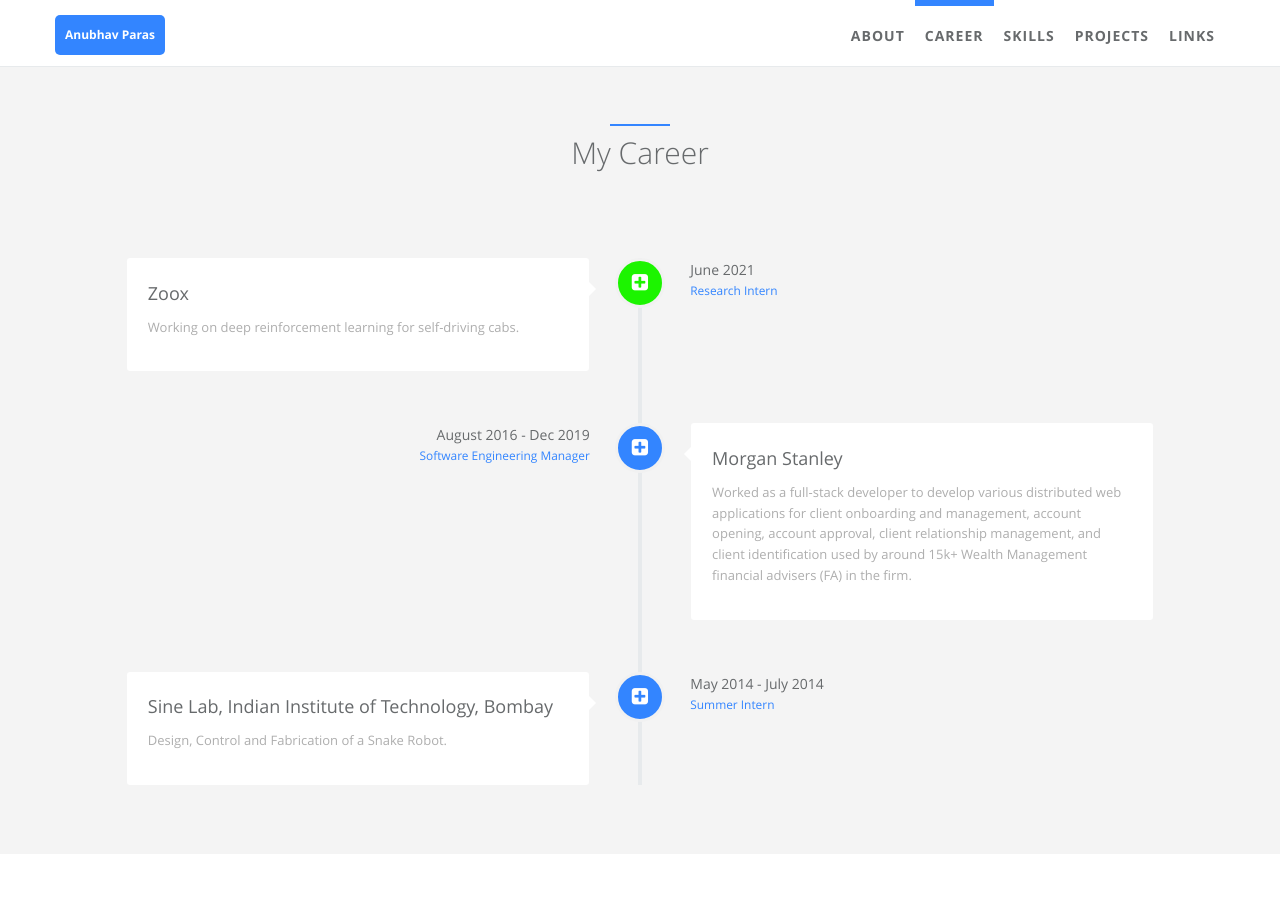
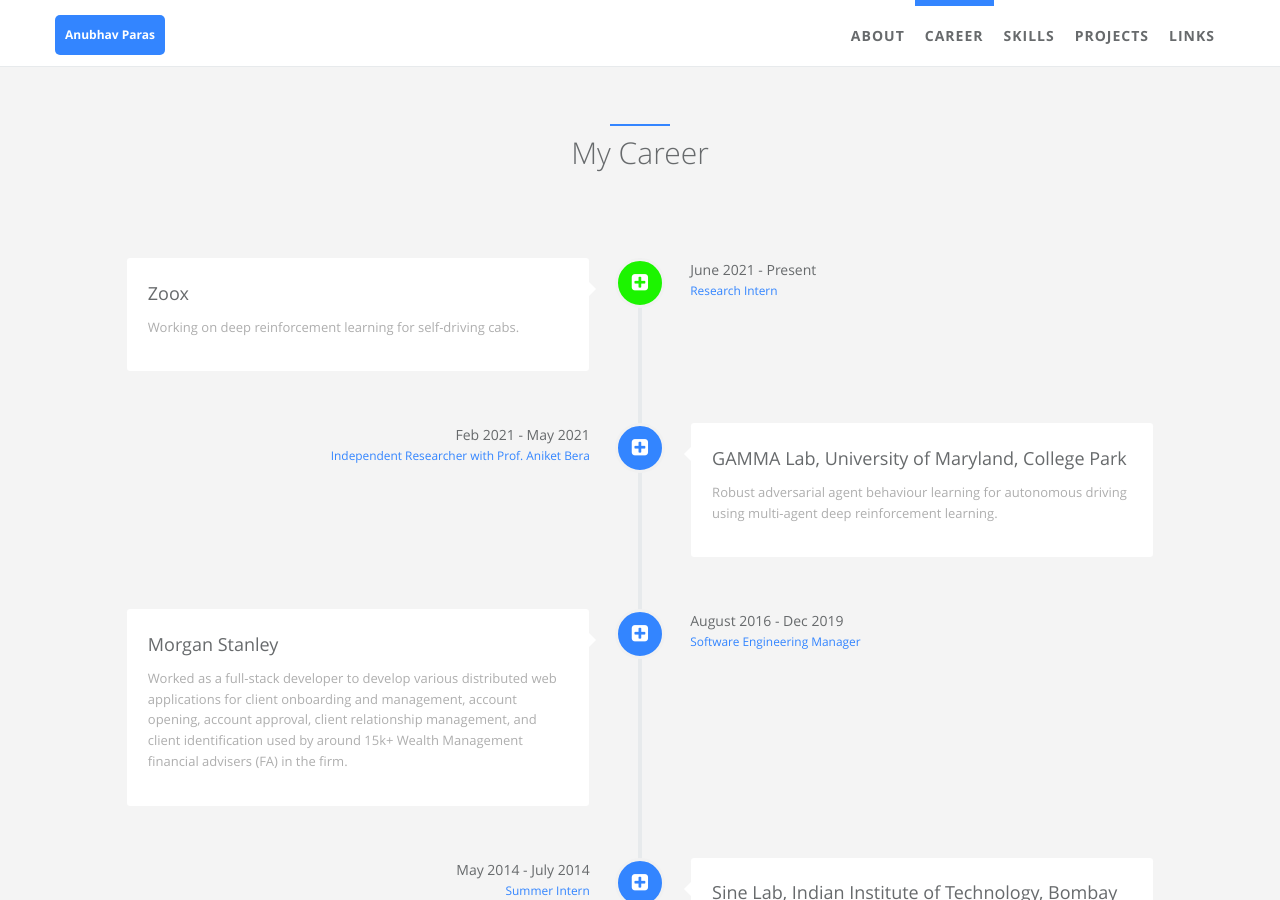
Before and after one commit to anubhavparas/anubhavparas.github.io, a Jekyll site: the page built from index.html, in a window 1280 px wide and 900 px high, scrolled down 669 px. Built offline with Jekyll 4.4.1, drawn with Linux system fonts in a browser that asks for light colours.

Commit message:
removed an extra icon from the page

```diff
--- a/_data/index/careers.yml
+++ b/_data/index/careers.yml
@@ -7,13 +7,27 @@
     detail: Working on deep reinforcement learning for self-driving cabs.
     i18n: company_a_desc
   date:
-    detail: June 2021
+    detail: June 2021 - Present
     i18n: company_a_date
   job:
     detail: Research Intern
     i18n: company_a_job
   icon: fa-plus-square
   present: true
+
+- name:
+    detail: GAMMA Lab, University of Maryland, College Park
+    i18n: company_b
+  desc:
+    detail: Robust adversarial agent behaviour learning for autonomous driving using multi-agent deep reinforcement learning.
+    i18n: company_b_desc
+  date:
+    detail: Feb 2021 - May 2021
+    i18n: company_b_date
+  job:
+    detail: Independent Researcher with Prof. Aniket Bera
+    i18n: company_b_job
+  icon: fa-plus-square
 
 - name:
     detail: Morgan Stanley
--- a/_includes/sections/about.html
+++ b/_includes/sections/about.html
@@ -38,7 +38,7 @@
                     {% if site.author.email %}
                     <li><a href="mailto:{{ site.author.email }}"><i class="fa fa-envelope-o"></i></a></li>
                     {% endif %}
-                    <li><a href="{{ site.baseurl }}/feed.xml" target="blank"><i class="fa fa-rss"></i></a></li>
+                    <!-- <li><a href="{{ site.baseurl }}/feed.xml" target="blank"><i class="fa fa-rss"></i></a></li> -->
                     {% if site.author.cv %}
                     <li><a href="{{ site.author.cv }}" target="blank"><i class="fa fa-file-pdf-o"></i></a></li>
                     {% endif %}
```
